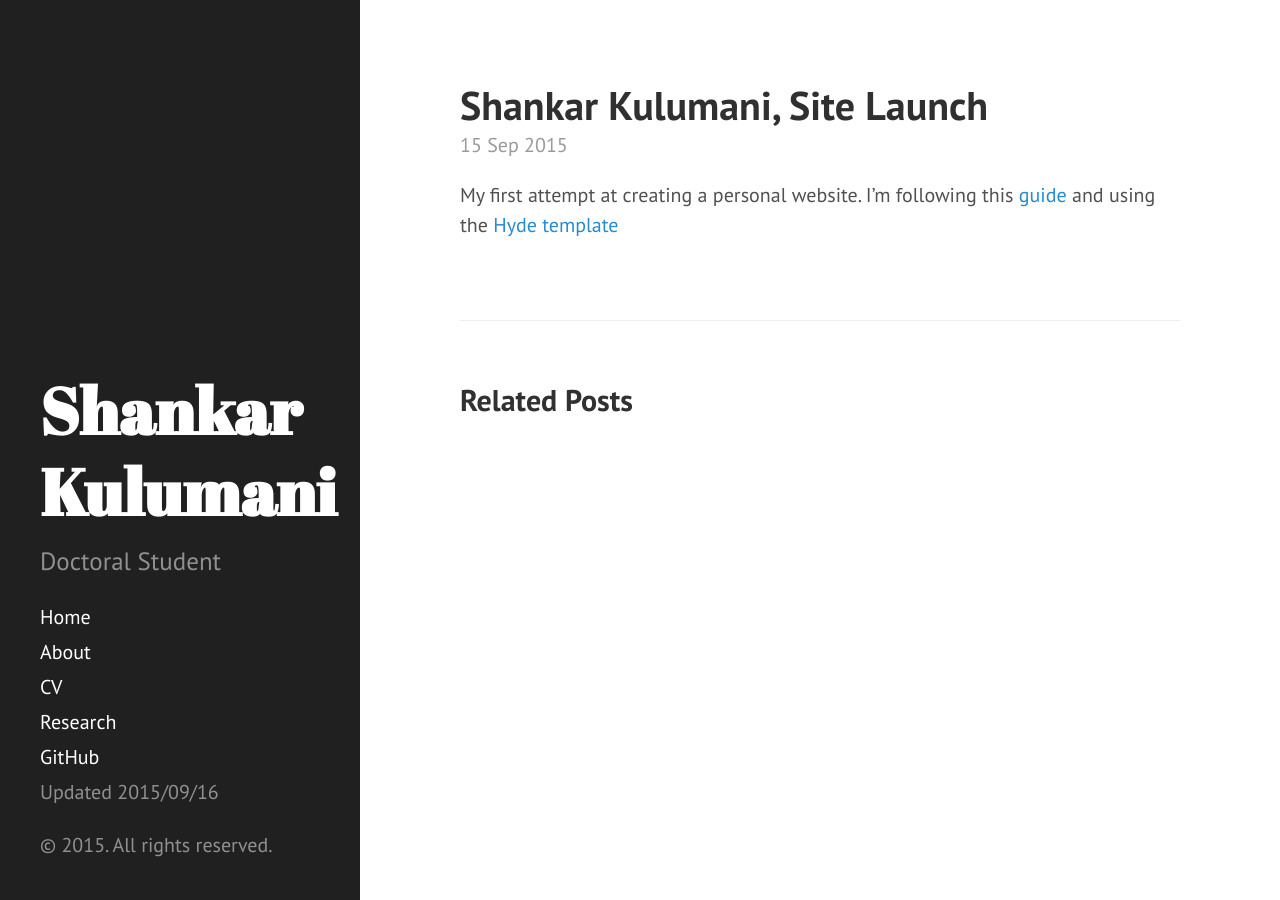
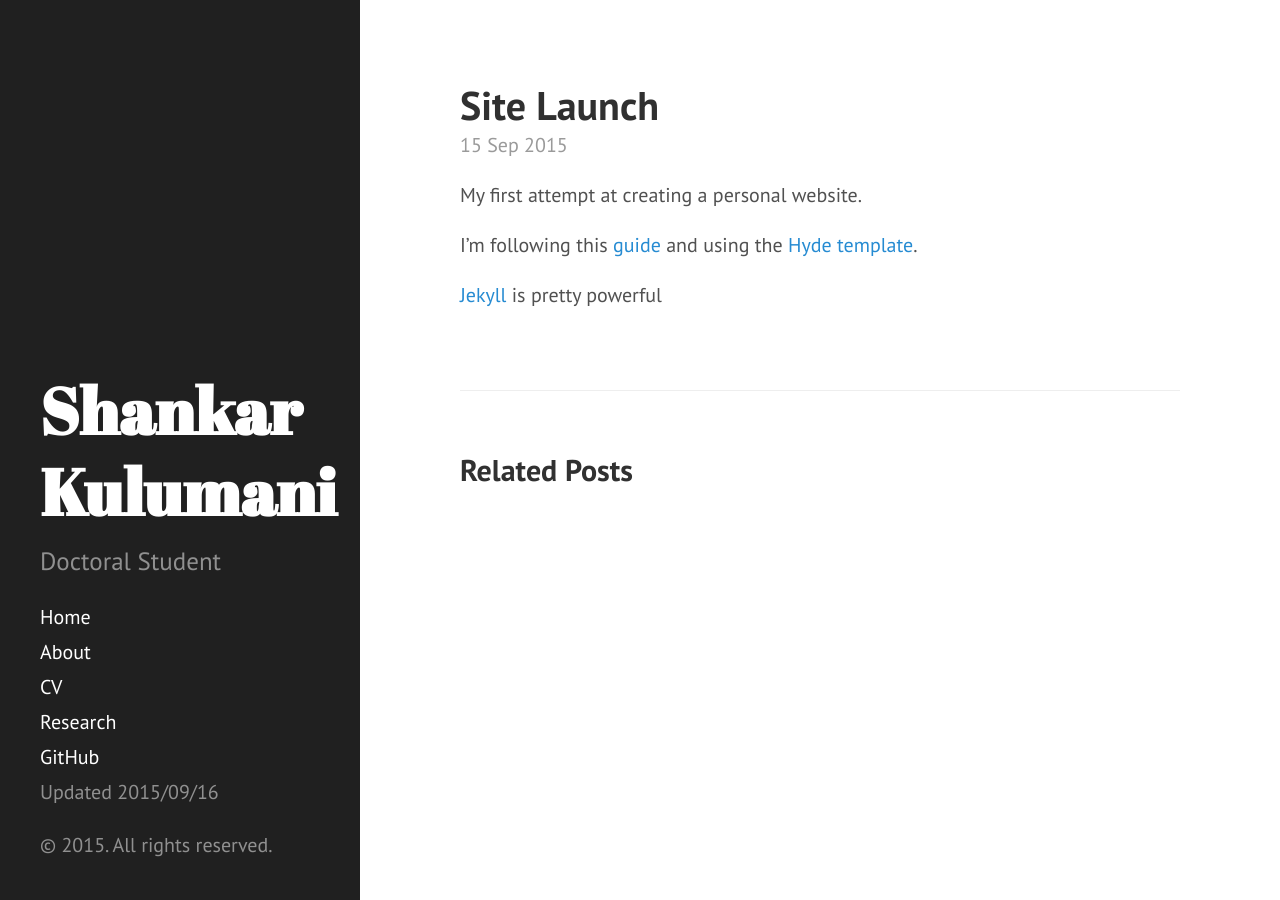
Before and after one commit to skulumani/skulumani.github.io, a Jekyll site: the page built from _posts/2015-09-15-shankar-kulumani-site-launch.md, in a window 1280 px wide. Built offline with Jekyll 4.4.1, drawn with Linux system fonts in a browser that asks for light colours.

Commit message:
modified home page to show post excerpts

```diff
--- a/_posts/2015-09-15-shankar-kulumani-site-launch.md
+++ b/_posts/2015-09-15-shankar-kulumani-site-launch.md
@@ -1,8 +1,12 @@
 ---
 layout: post
-title: "Shankar Kulumani, Site Launch"
+title: "Site Launch"
 date: 2015-09-15
+excerpt: "Launch of website"
 ---
 
 My first attempt at creating a personal website.
-I'm following this [guide](http://jmcglone.com/guides/github-pages/) and using the [Hyde template](http://hyde.getpoole.com/)
+
+I'm following this [guide](http://jmcglone.com/guides/github-pages/) and using the [Hyde template](http://hyde.getpoole.com/).
+
+[Jekyll](http://jekyllrb.com/) is pretty powerful
```
Also changed, not shown: index.html (+18 -1 lines).
